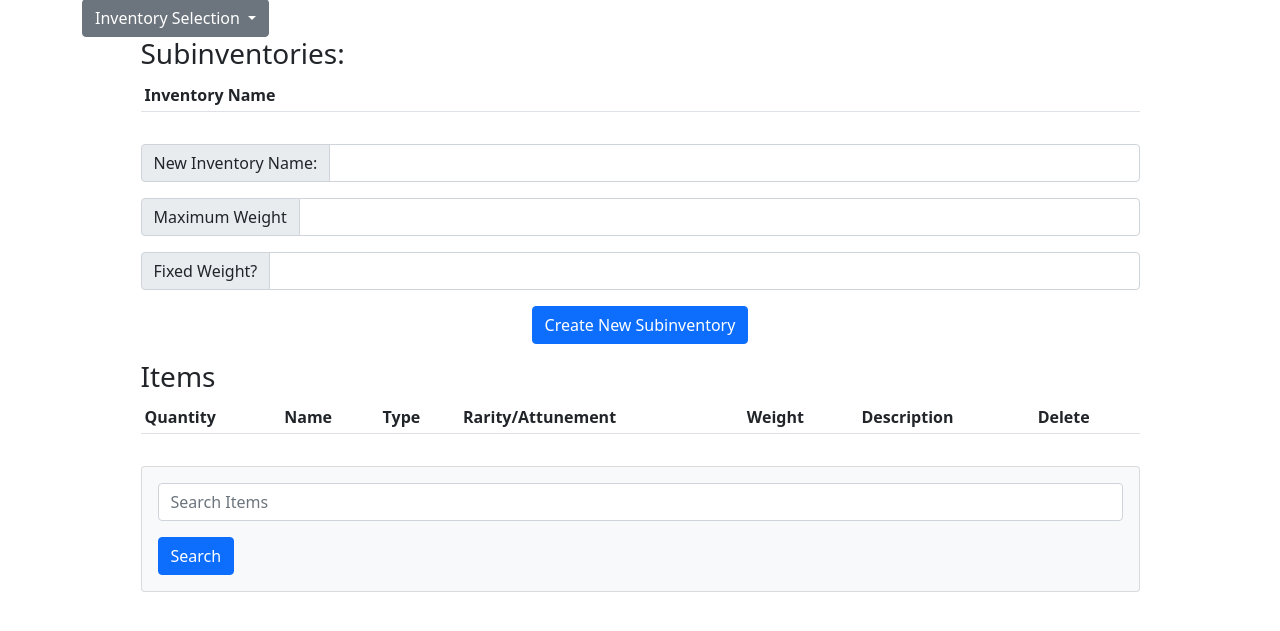
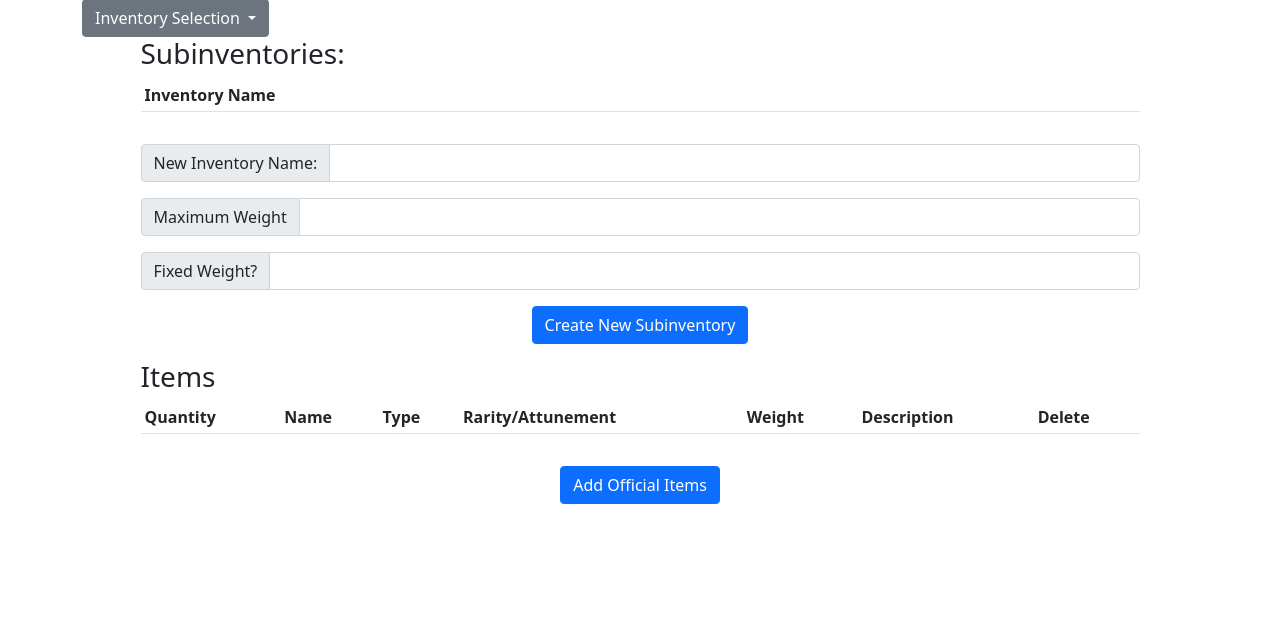
Before and after one commit to ns5ub/DungeonsAndDatabases, a PHP site: template templates/inventories.php in a window 1280 px wide. Shown: the part 85-716 px from the top of the page. Run offline with PHP 8.4, Linux system fonts and the light colour scheme; the template is opened without the code that fills it, so the values that code supplies are empty; some libraries are stand-ins or nearby versions.

```diff
--- a/templates/inventories.php
+++ b/templates/inventories.php
@@ -136,7 +136,10 @@
         function addToItemTable(name, party_id, is_magical, rarity, attunement, equipment_category, weight, description, quantity) {
             var table = document.getElementById("items_table");
             var newRow = table.insertRow(table.rows.length);
-            newRow.insertCell(0).textContent = quantity;
+            //newRow.insertCell(0).textContent = quantity;
+            var q_id = "quantity_" + name + "_" + party_id;
+            newRow.insertCell(0).innerHTML = '<input type="number" style="width: 50px" id="' + q_id + '" value="' + quantity + '" step="1">';
+
             newRow.insertCell(1).textContent = name;
             newRow.insertCell(2).textContent = equipment_category;
             var full_rarity = rarity;
@@ -286,20 +289,14 @@
                     </div>
                 </div>
 
-                <div>
-                  <div class="row justify-content-center">
-                    <div class="col-11">
-                      <form class="card p-3 bg-light">
-                          <div class="mb-3">
-                              <input type="character" class="form-control" id="search" placeholder="Search Items">
-                          </div>
-                          <div class="col-auto">
-                              <button type="search" class="btn btn-primary ">Search</button>
-                          </div>
-                      </form>
-                    </div>
+                <div class="row justify-content-center">
+                  <div class="col-11">
+                      <div class="text-center">
+                        <a href="<?=$this->url?>/search" class="btn btn-primary">Add Official Items</a>
+                      </div>
                   </div>
                 </div>
+
             </div>
 
     </div>
```
